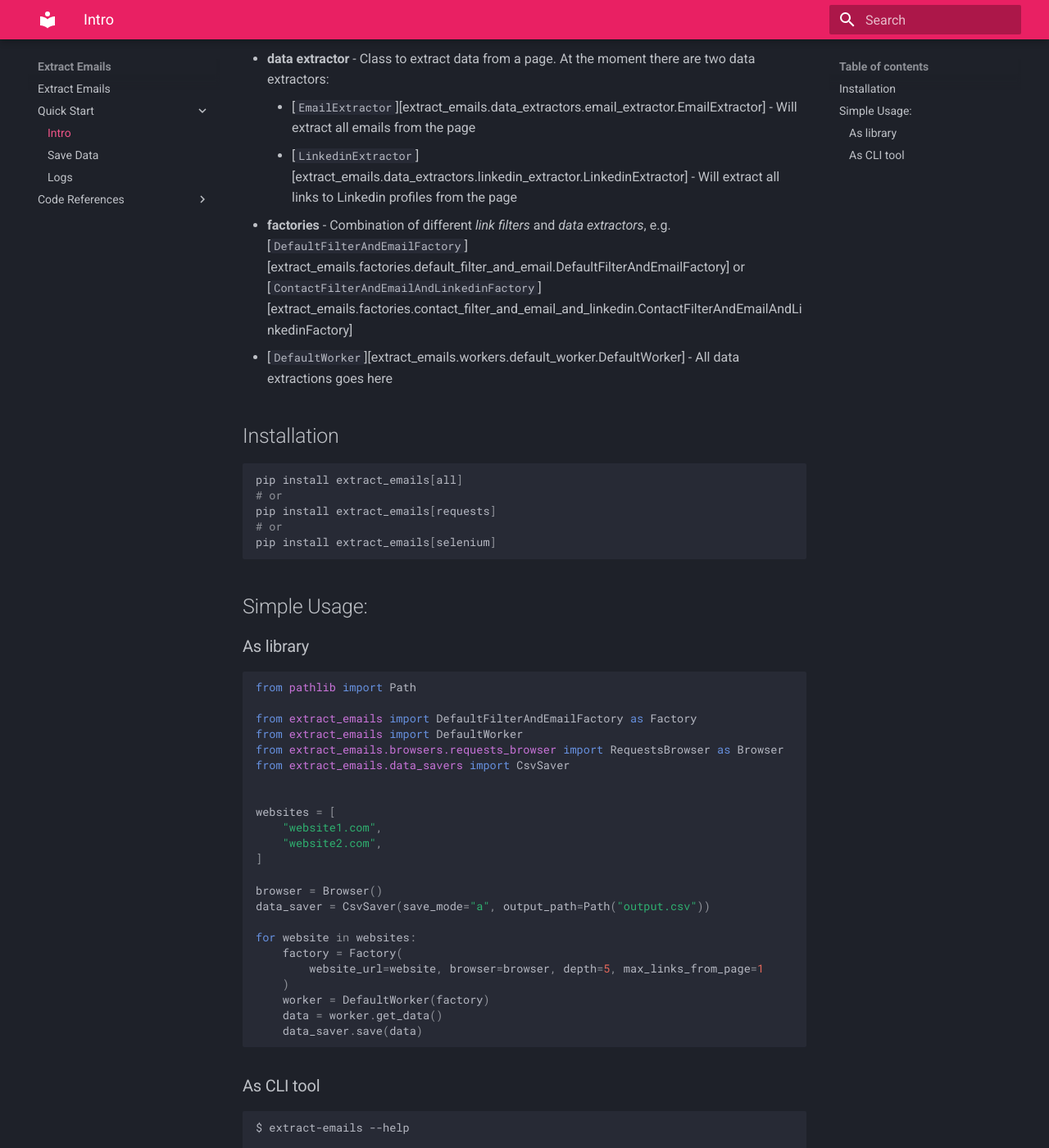
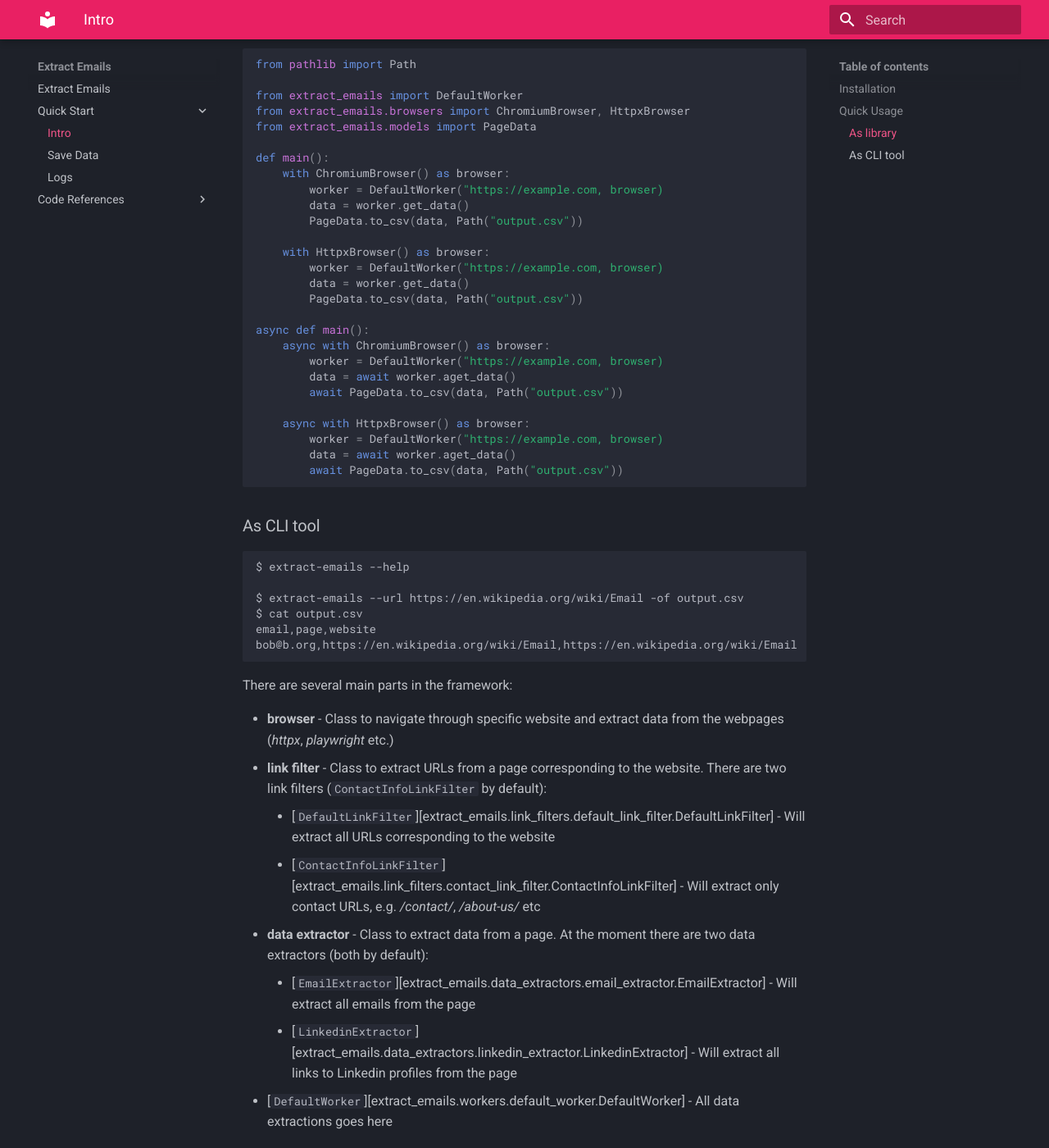
Before and after one commit to dmitriiweb/extract-emails, an MkDocs documentation site: the page built from docs/quick_start/intro.md, in a window 1280 px wide and 1400 px high, scrolled down 425 px. Shown: the whole window at 82% size. Built offline with MkDocs 1.6.1 and Material for MkDocs 9.7.7, drawn with Linux system fonts in a browser that asks for light colours; some of the changed text lies outside the part shown.

Commit message:
update intro.md

````diff
--- a/docs/quick_start/intro.md
+++ b/docs/quick_start/intro.md
@@ -1,58 +1,63 @@
 # Intro
 
-There are several main parts in the framework:
-
- - **browser** - Class to navigate through specific website and extract data from the webpages (*requests*, *selenium* etc.)
- - **link filter** - Class to extract URLs from a page corresponding to the website. There are two link filters:
-     - [`DefaultLinkFilter`][extract_emails.link_filters.default_link_filter.DefaultLinkFilter] - Will extract all URLs corresponding to the website
-     - [`ContactInfoLinkFilter`][extract_emails.link_filters.contact_link_filter.ContactInfoLinkFilter] - Will extract only contact URLs, e.g. */contact/*, */about-us/* etc
- - **data extractor** - Class to extract data from a page. At the moment there are two data extractors:
-     - [`EmailExtractor`][extract_emails.data_extractors.email_extractor.EmailExtractor] - Will extract all emails from the page
-     - [`LinkedinExtractor`][extract_emails.data_extractors.linkedin_extractor.LinkedinExtractor] - Will extract all links to Linkedin profiles from the page
- - **factories** - Combination of different *link filters* and *data extractors*, e.g. [`DefaultFilterAndEmailFactory`][extract_emails.factories.default_filter_and_email.DefaultFilterAndEmailFactory]
- or [`ContactFilterAndEmailAndLinkedinFactory`][extract_emails.factories.contact_filter_and_email_and_linkedin.ContactFilterAndEmailAndLinkedinFactory]
- - [`DefaultWorker`][extract_emails.workers.default_worker.DefaultWorker] - All data extractions goes here
 ## Installation
 ```bash
 pip install extract_emails[all]
 # or
-pip install extract_emails[requests]
+pip install extract_emails[httpx]
 # or
-pip install extract_emails[selenium]
+pip install extract_emails[playwright]
 ```
-## Simple Usage:
+
+## Quick Usage
 ### As library
+
 ```python
 from pathlib import Path
 
-from extract_emails import DefaultFilterAndEmailFactory as Factory
 from extract_emails import DefaultWorker
-from extract_emails.browsers.requests_browser import RequestsBrowser as Browser
-from extract_emails.data_savers import CsvSaver
+from extract_emails.browsers import ChromiumBrowser, HttpxBrowser
+from extract_emails.models import PageData
 
+def main():
+    with ChromiumBrowser() as browser:
+        worker = DefaultWorker("https://example.com, browser)
+        data = worker.get_data()
+        PageData.to_csv(data, Path("output.csv"))
 
-websites = [
-    "website1.com",
-    "website2.com",
-]
+    with HttpxBrowser() as browser:
+        worker = DefaultWorker("https://example.com, browser)
+        data = worker.get_data()
+        PageData.to_csv(data, Path("output.csv"))
 
-browser = Browser()
-data_saver = CsvSaver(save_mode="a", output_path=Path("output.csv"))
+async def main():
+    async with ChromiumBrowser() as browser:
+        worker = DefaultWorker("https://example.com, browser)
+        data = await worker.aget_data()
+        await PageData.to_csv(data, Path("output.csv"))
 
-for website in websites:
-    factory = Factory(
-        website_url=website, browser=browser, depth=5, max_links_from_page=1
-    )
-    worker = DefaultWorker(factory)
-    data = worker.get_data()
-    data_saver.save(data)
+    async with HttpxBrowser() as browser:
+        worker = DefaultWorker("https://example.com, browser)
+        data = await worker.aget_data()
+        await PageData.to_csv(data, Path("output.csv"))
+
 ```
 ### As CLI tool
 ```bash
 $ extract-emails --help
 
-$ extract-emails --url https://en.wikipedia.org/wiki/Email -of output.csv -d 1
+$ extract-emails --url https://en.wikipedia.org/wiki/Email -of output.csv
 $ cat output.csv
 email,page,website
 bob@b.org,https://en.wikipedia.org/wiki/Email,https://en.wikipedia.org/wiki/Email
 ```
+There are several main parts in the framework:
+
+ - **browser** - Class to navigate through specific website and extract data from the webpages (*httpx*, *playwright* etc.)
+ - **link filter** - Class to extract URLs from a page corresponding to the website. There are two link filters (`ContactInfoLinkFilter` by default):
+     - [`DefaultLinkFilter`][extract_emails.link_filters.default_link_filter.DefaultLinkFilter] - Will extract all URLs corresponding to the website
+     - [`ContactInfoLinkFilter`][extract_emails.link_filters.contact_link_filter.ContactInfoLinkFilter] - Will extract only contact URLs, e.g. */contact/*, */about-us/* etc
+ - **data extractor** - Class to extract data from a page. At the moment there are two data extractors (both by default):
+     - [`EmailExtractor`][extract_emails.data_extractors.email_extractor.EmailExtractor] - Will extract all emails from the page
+     - [`LinkedinExtractor`][extract_emails.data_extractors.linkedin_extractor.LinkedinExtractor] - Will extract all links to Linkedin profiles from the page
+ - [`DefaultWorker`][extract_emails.workers.default_worker.DefaultWorker] - All data extractions goes here
````
Also changed, not shown: pyproject.toml (+12 -2 lines), 1 other file.
